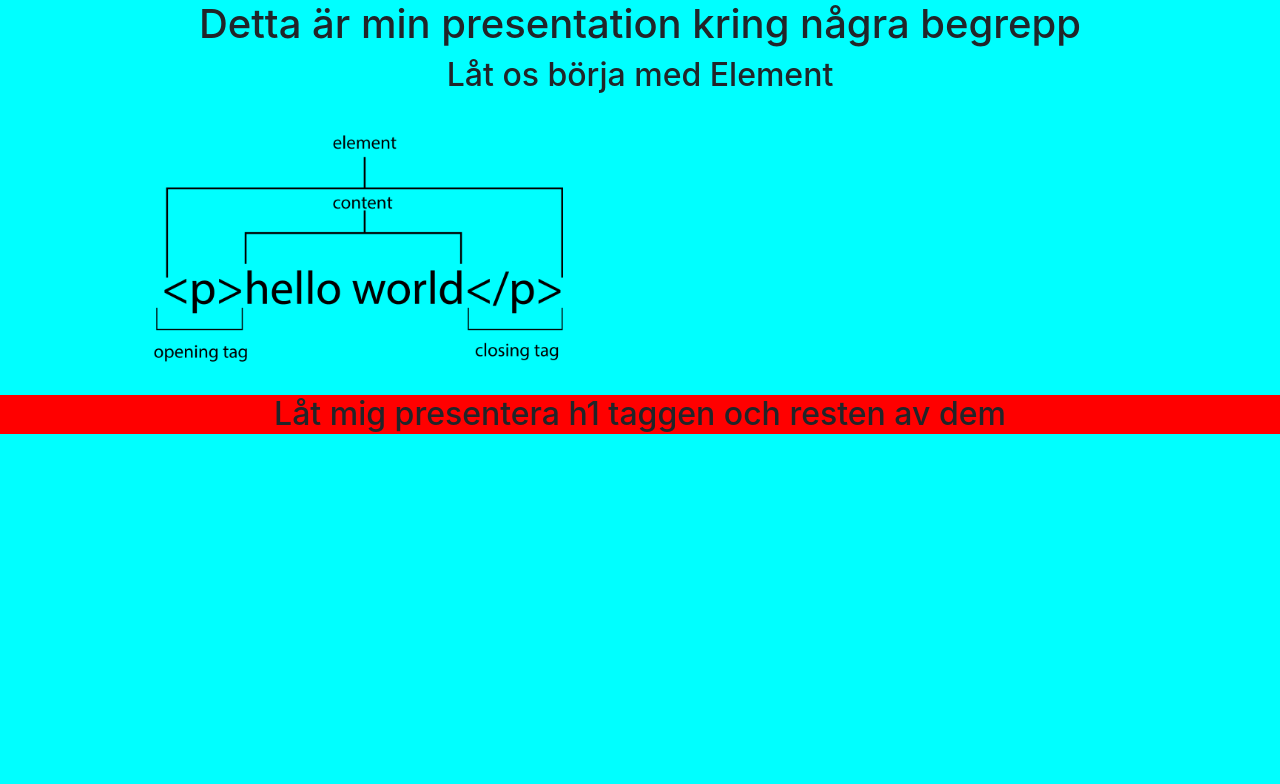
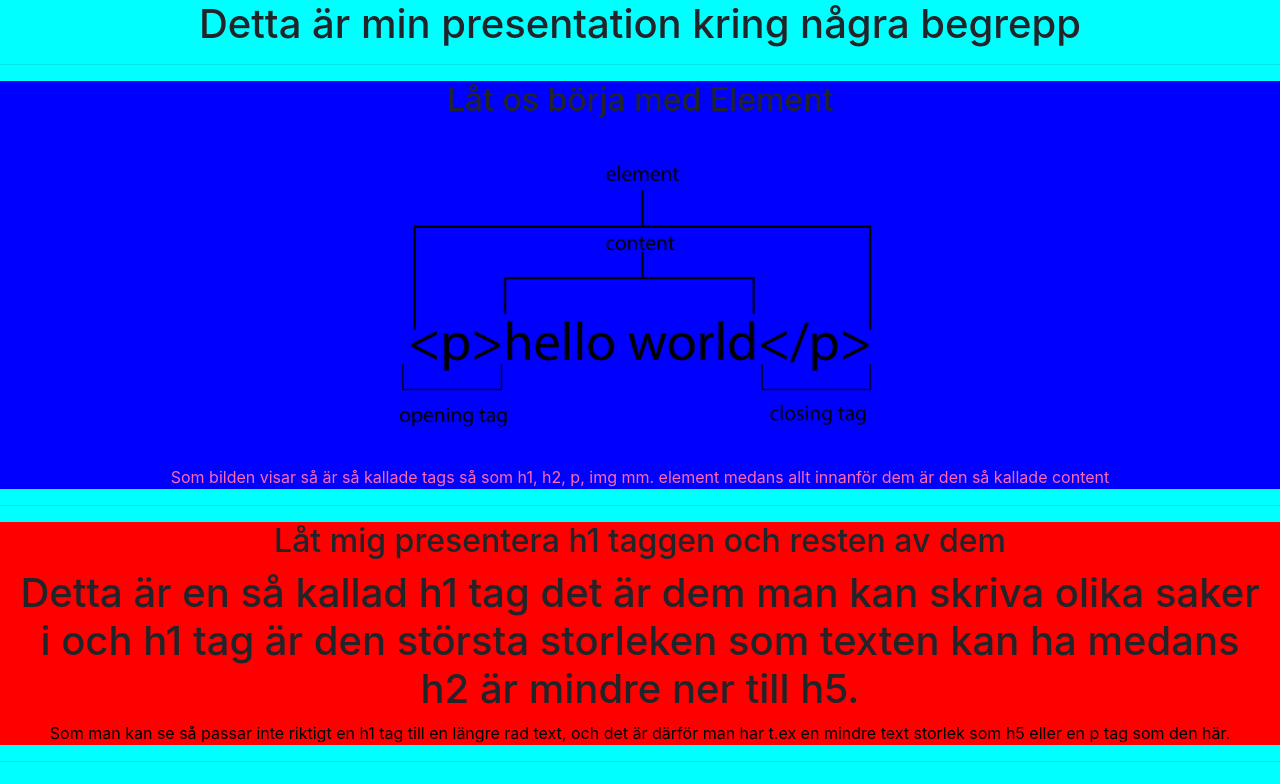
Before and after one commit to Lt3kr/Liam-Turelid-bootstrap, a plain HTML site: page index.html in a window 1280 px wide. Drawn offline with Linux system fonts and the light colour scheme.

Commit message:
Lade till en förklaring till tags och elements

```diff
--- a/css/style.css
+++ b/css/style.css
@@ -43,9 +43,15 @@ btn-primary:hover{
 }
 
 .container-bild{
-    align-content: center;
+    text-align: center;
 }
 
 #text-center-Liam{
     text-align: center;
 }
+
+.container-blue{
+    text-align: center;
+    width: 100%;
+    background: blue;
+}
--- a/index.html
+++ b/index.html
@@ -11,12 +11,7 @@
 
 <div class="container">
     <h1 id="text-center-Liam">Detta är min presentation kring några begrepp</h1>
-    <div class="container">
-        <h2 id="text-center-Liam">Låt os börja med Element</h2>
-    </div>
-    <div class="container-bild" >
-        <img src="element-and-tag-graphics.png" style="width: 50%;">
-    </div>
+
 
 
     <!--<a href="https://classroom.google.com/c/MTQ3NDQ0NzUzMTA4">Något mer</a>
@@ -30,9 +25,24 @@
         </div>
     </div>-->
 </div>
+
+<hr>
+<div class="container-blue">
+    <h2 id="text-center-Liam">Låt os börja med Element</h2>
+        <div class="container-bild">
+            <img src="element-and-tag-graphics.png" style="width: 50%;">
+        </div>
+        <p>Som bilden visar så är så kallade tags så som h1, h2, p, img mm. element medans allt innanför dem är den så kallade content</p>
+</div>
+
+<hr>
 <div class="container-red">
- <h2>Låt mig presentera h1 taggen och resten av dem</h2>
+    <h2>Låt mig presentera h1 taggen och resten av dem</h2>
+        <h1>Detta är en så kallad h1 tag det är dem man kan skriva olika saker i och h1 tag är den största storleken som texten kan ha medans h2 är mindre ner till h5.</h1>
+    <p style="color: black">Som man kan se så passar inte riktigt en h1 tag till en längre rad text, och det är därför man har t.ex en mindre text storlek som h5 eller en p tag som den här.</p>
+</div>
 
-</div>
+<hr>
+
 </body>
 </html>
```
